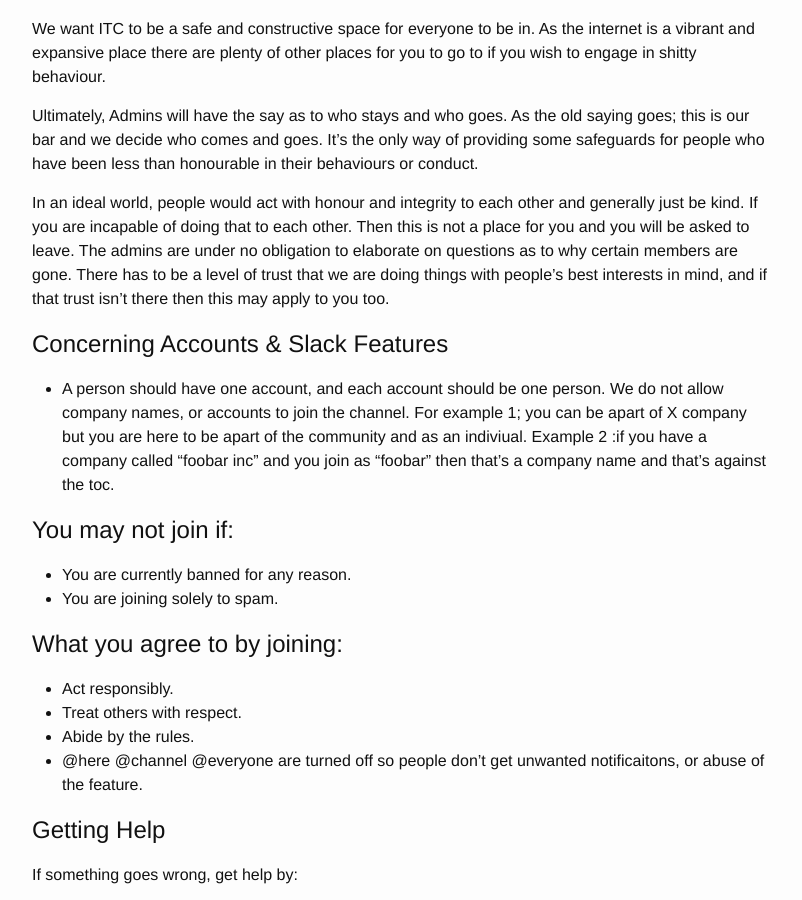
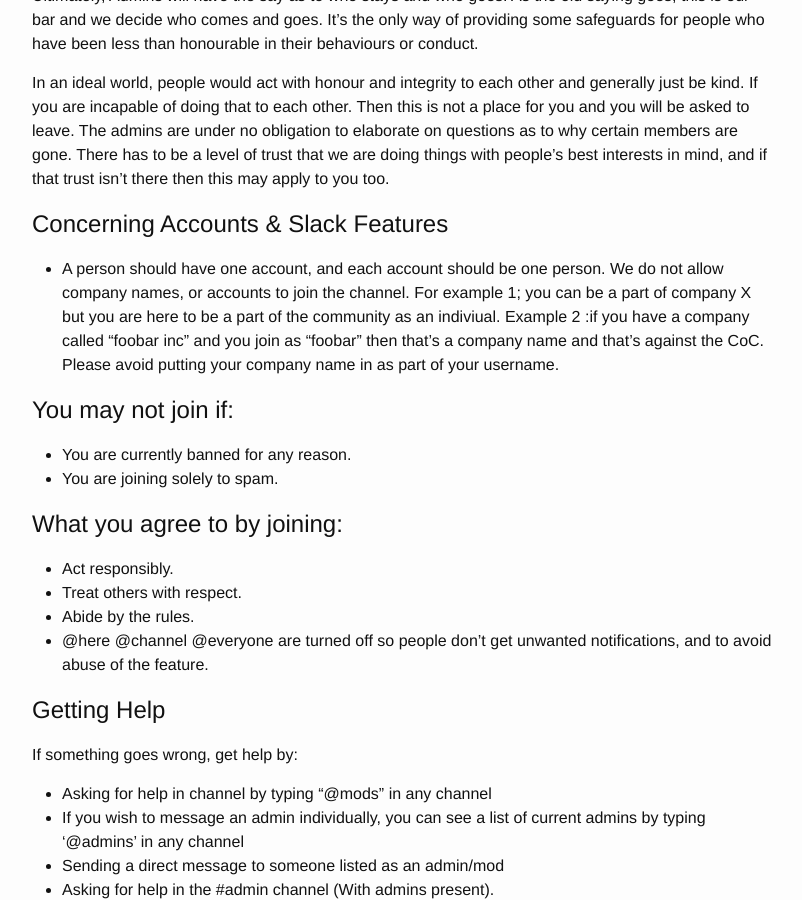
Before and after one commit to IrishTechCommunity/irishtechcommunity.github.io, a Jekyll site: the page built from codeofconduct.md, in a window 1280 px wide and 900 px high, scrolled down 3904 px. Shown: the whole window, without its empty margins (238-1040 px from the left). Built offline with Jekyll 4.4.1, drawn with Linux system fonts in a browser that asks for light colours; some of the changed text lies outside the part shown.

Commit message:
Minor corrections and clarifications of the CoC.

```diff
--- a/codeofconduct.md
+++ b/codeofconduct.md
@@ -56,10 +56,7 @@ To be a force of good in the irish tech scene. To be supportive and encouraging
 - Posting content in respect of any matter that is currently before the courts
 - Posting Spam of any description.
 - Posting or soliciting any members for anything outside of #selfpromo (when it's to do with any product or service that you or your company are now producing/marketing). Posting job adverts for your company is also acceptable in #jobs.
-  - For charity efforts, ask in #admin first
 - Posting "affiliate links" (where someone clicking the link can result in a reward) in any channel.
-- Posting links without comment. Discussion comes from differing view points - if you're posting a link, please comment on why you're posting it, or what you find interesting about it.
-- Posting URL shortener links - we cannot confirm that these links are safe, so please post the full expanded link instead
 - Posting or soliciting any members to contribute to or take part in any survey.
 - Ignoring Admins requests to cooperate.
 
@@ -128,7 +125,7 @@ In an ideal world, people would act with honour and integrity to each other and
 
 # Concerning Accounts & Slack Features
 
-- A person should have one account, and each account should be one person. We do not allow company names, or accounts to join the channel. For example 1; you can be apart of X company but you are here to be apart of the community and as an indiviual. Example 2 :if you have a company called "foobar inc" and you join as "foobar" then that's a company name and that's against the toc.
+- A person should have one account, and each account should be one person. We do not allow company names, or accounts to join the channel. For example 1; you can be a part of company X but you are here to be a part of the community as an indiviual. Example 2 :if you have a company called "foobar inc" and you join as "foobar" then that's a company name and that's against the CoC. Please avoid putting your company name in as part of your username.
 
 # You may not join if:
 
@@ -140,7 +137,7 @@ In an ideal world, people would act with honour and integrity to each other and
 - Act responsibly.
 - Treat others with respect.
 - Abide by the rules.
-- @here @channel @everyone are turned off so people don't get unwanted notificaitons, or abuse of the feature.
+- @here @channel @everyone are turned off so people don't get unwanted notifications, and to avoid abuse of the feature.
 
 # Getting Help
 
```
Also changed, not shown: other parts of codeofconduct.md (+1 -1 lines).
